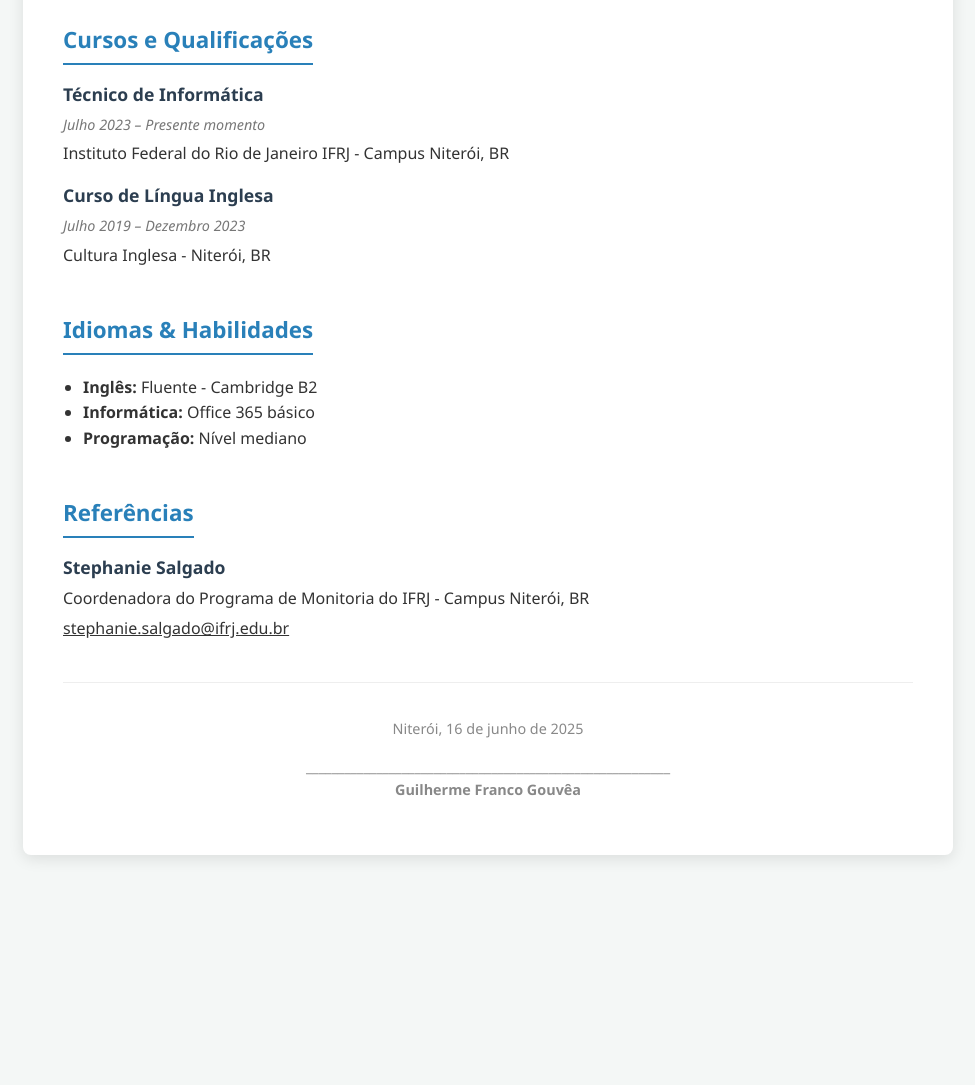
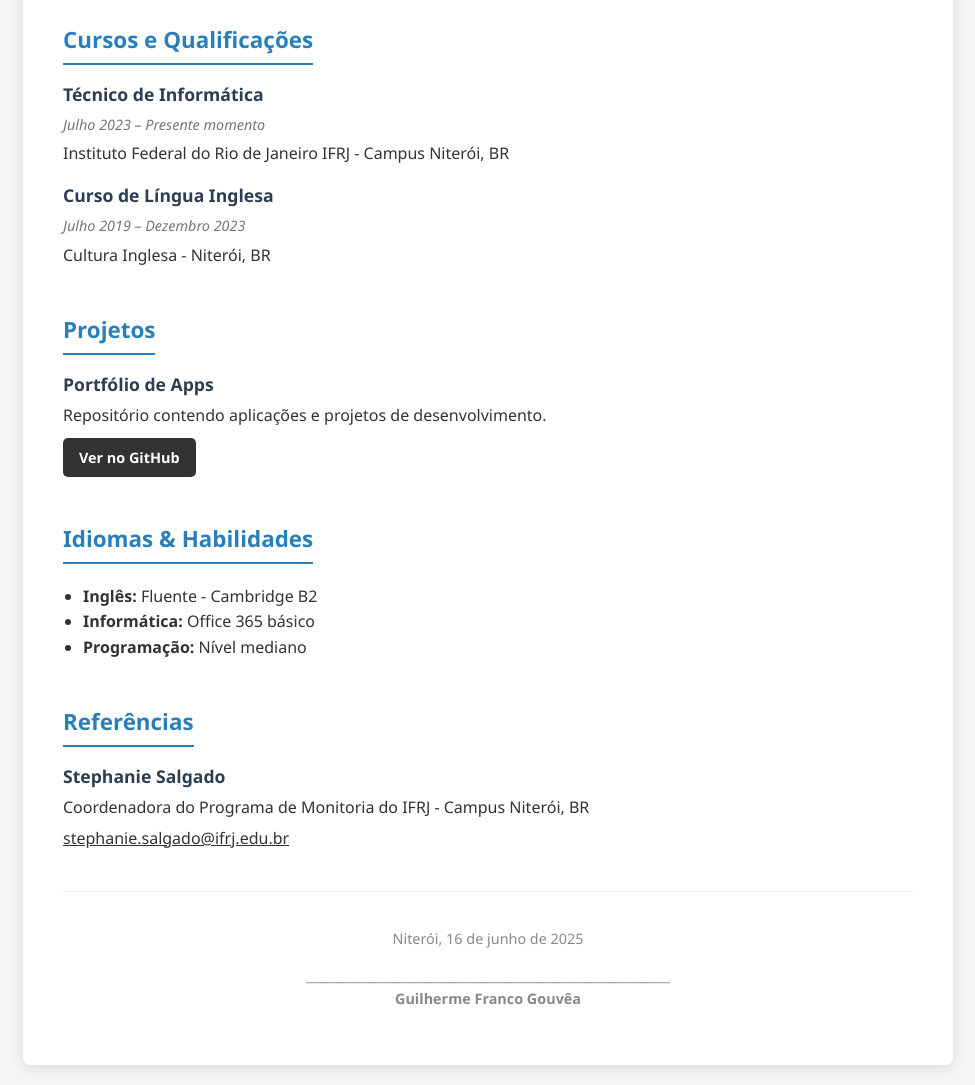
Before and after one commit to Guig20W2/Dinheiro, a plain HTML site: page index.html in a window 1280 px wide. Shown: the part 855-1940 px from the top of the page, without its empty margins (152-1127 px from the left). Before the commit the page ends 1730 px from the top, so only its background shows below. Drawn offline with Linux system fonts and the light colour scheme.

Commit message:
Update index.html

```diff
--- a/index.html
+++ b/index.html
@@ -102,6 +102,24 @@
       padding-left: 20px;
     }
 
+    /* --- BOTÃO DE LINK --- */
+    .btn-link {
+      display: inline-block;
+      margin-top: 5px;
+      padding: 8px 16px;
+      background-color: #333;
+      color: #fff;
+      text-decoration: none;
+      border-radius: 5px;
+      font-size: 0.9rem;
+      font-weight: bold;
+      transition: background-color 0.3s ease;
+    }
+
+    .btn-link:hover {
+      background-color: #555;
+    }
+
     /* --- RODAPÉ --- */
     footer {
       text-align: center;
@@ -192,6 +210,15 @@
     </section>
 
     <section>
+      <h2>Projetos</h2>
+      <div class="item">
+        <h3>Portfólio de Apps</h3>
+        <p class="details">Repositório contendo aplicações e projetos de desenvolvimento.</p>
+        <a href="https://github.com/Guig20W2/Apps" target="_blank" class="btn-link">Ver no GitHub</a>
+      </div>
+    </section>
+
+    <section>
       <h2>Idiomas & Habilidades</h2>
       <ul>
         <li><strong>Inglês:</strong> Fluente - Cambridge B2</li>
```
